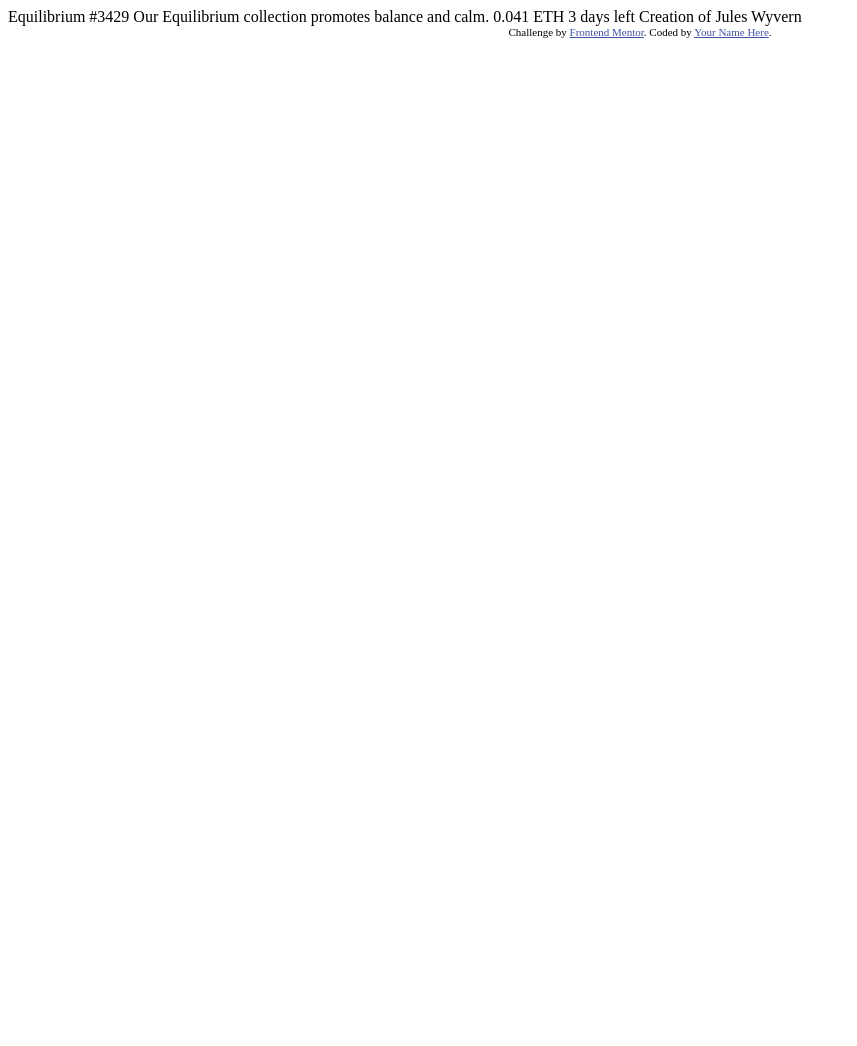
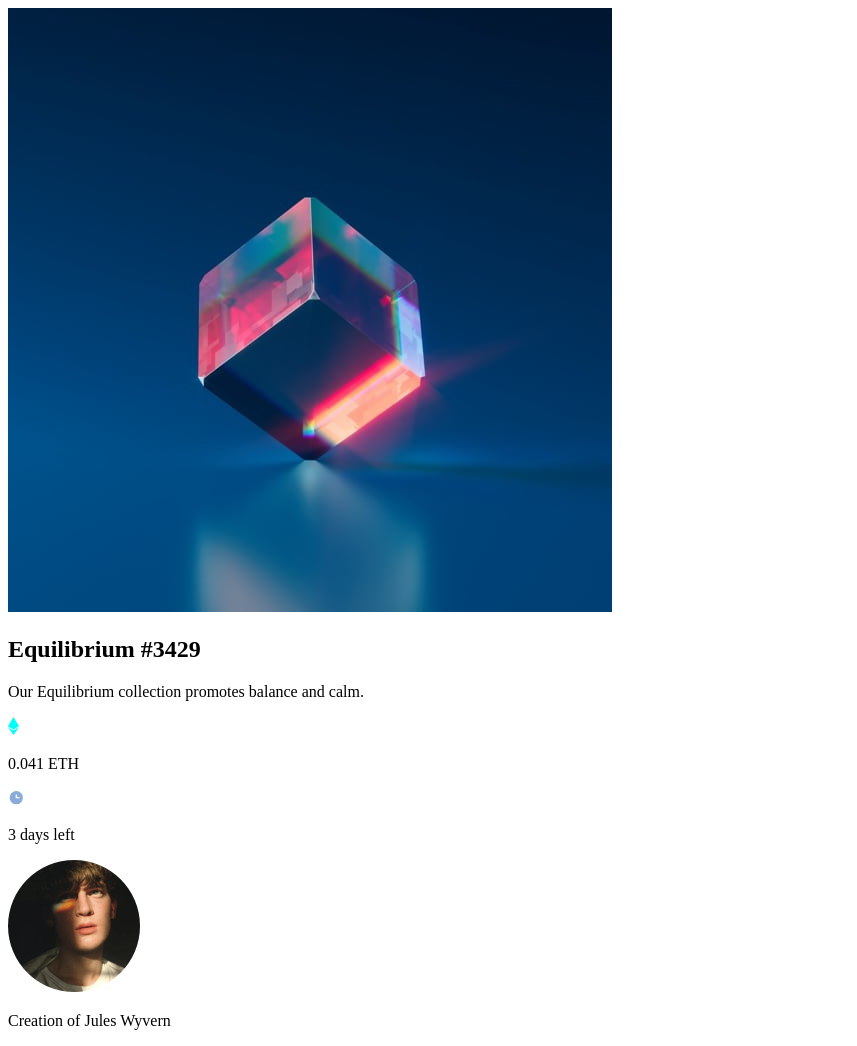
Before and after one commit to s3rgios/cssproyecto3, a plain HTML site: page index.html in a window 1280 px wide. Shown: the whole page, without its empty margins (0-857 px from the left). Before the commit the page ends 800 px from the top, so only its background shows below. Drawn offline with Linux system fonts and the light colour scheme.

Commit message:
HTML terminado

```diff
--- a/index.html
+++ b/index.html
@@ -8,26 +8,31 @@
 
   <title>Frontend Mentor | NFT preview card component</title>
 
-  <!-- Feel free to remove these styles or customise in your own stylesheet 👍 -->
-  <style>
-    .attribution { font-size: 11px; text-align: center; }
-    .attribution a { color: hsl(228, 45%, 44%); }
-  </style>
 </head>
 <body>
+  <div class="card">
+    <img class="card__imagen" src="images/image-equilibrium.jpg" alt="">
 
-  Equilibrium #3429
+    <h2 class="card__titulo">Equilibrium #3429</h2>
 
-  Our Equilibrium collection promotes balance and calm.
+    <p class="card__descripcion">Our Equilibrium collection promotes balance and calm.</p>
 
-  0.041 ETH
-  3 days left
+    <div class="items">
+      <div class="items__item">
+        <img class="items__imagen" src="images/icon-ethereum.svg" alt="item1">
+        <p class="items__titulo">0.041 ETH</p>
+      </div>
 
-  Creation of Jules Wyvern
+      <div class="items__item">
+        <img class="items__imagen" src="images/icon-clock.svg" alt="item1">
+        <p class="items__titulo">3 days left</p>
+      </div>
+    </div>
 
-  <div class="attribution">
-    Challenge by <a href="https://www.frontendmentor.io?ref=challenge" target="_blank">Frontend Mentor</a>.
-    Coded by <a href="#">Your Name Here</a>.
+    <div class="card__presentacion">
+      <img src="images/image-avatar.png" alt="" class="card__imagen-persona">
+      <p class="card__nombre">Creation of Jules Wyvern</p>
+    </div>
   </div>
 </body>
 </html>
```
